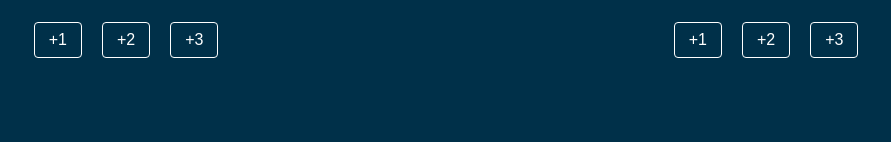
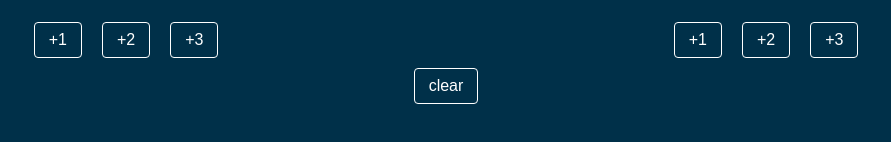
Before and after one commit to pingping2026/counting-boaed, a website built with Vite: page index.html in a window 1280 px wide. Shown: the part 172-314 px from the top of the page, without its empty margins (194-1085 px from the left). Built offline with nearby package versions, Linux system fonts and the light colour scheme; a web font is replaced by a local one.

Commit message:
clear button

```diff
--- a/index.css
+++ b/index.css
@@ -51,3 +51,14 @@ body {
     text-align: center;
     letter-spacing: 4px; /* 数字拉开，更像时钟 */
 }
+
+#clear{
+    background: transparent;   /* 你想要的背景色 */
+    color: white;           /* 文字白色 */
+    border: 1px solid white;
+    padding: 8px 14px;
+    margin: 5px;
+    border-radius: 4px;
+    font-size: 16px;
+    cursor: pointer;
+}
--- a/index.html
+++ b/index.html
@@ -24,6 +24,9 @@
                 </div>
             </div>
         </div>
+        <div>
+            <button id="clear" onclick="zero()">clear</button>
+        </div>
         <script src="./index.js"></script>
     </body>
 </html>
--- a/index.js
+++ b/index.js
@@ -31,3 +31,10 @@ function addguest3(){
     result2 +=3
     document.getElementById("num2").textContent =result2
 }
+
+function zero(){
+    result1 = 0
+    result2 = 0
+    document.getElementById("num1").textContent =result1
+    document.getElementById("num2").textContent =result2
+}
```
